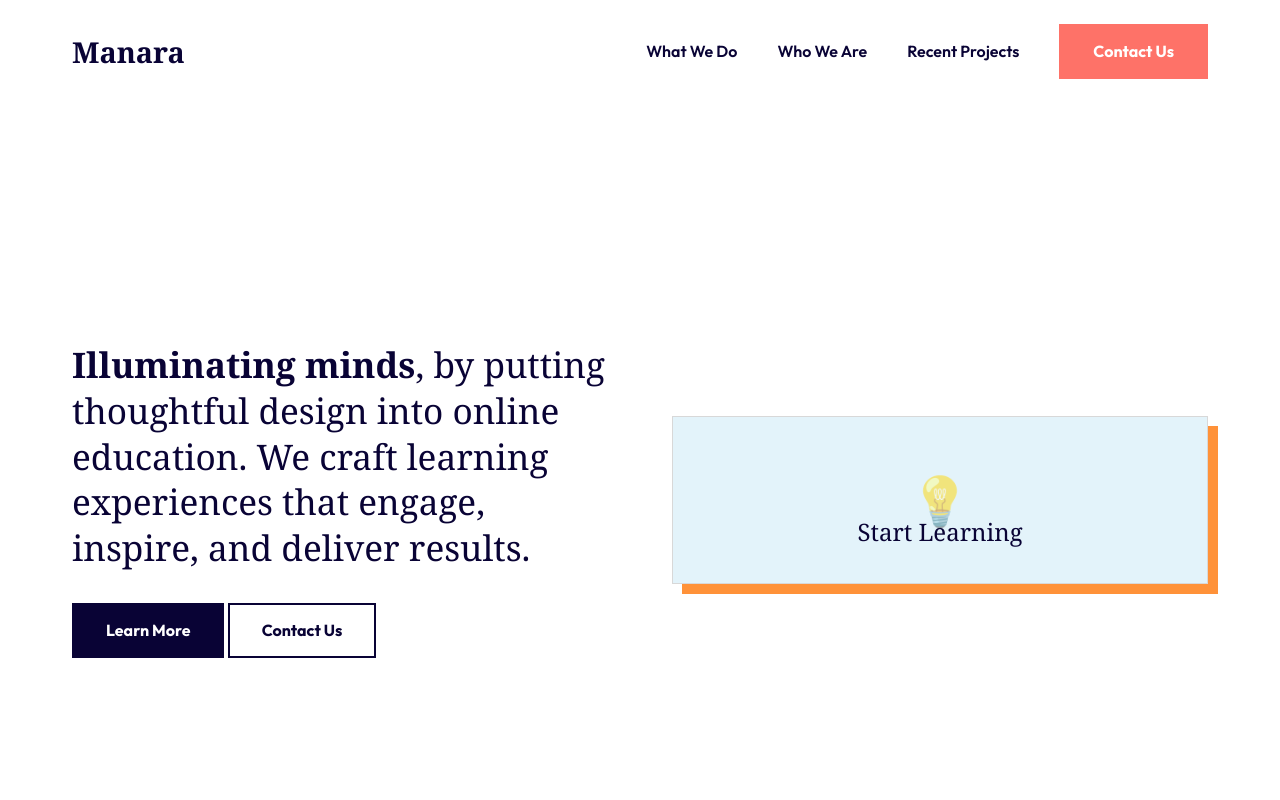
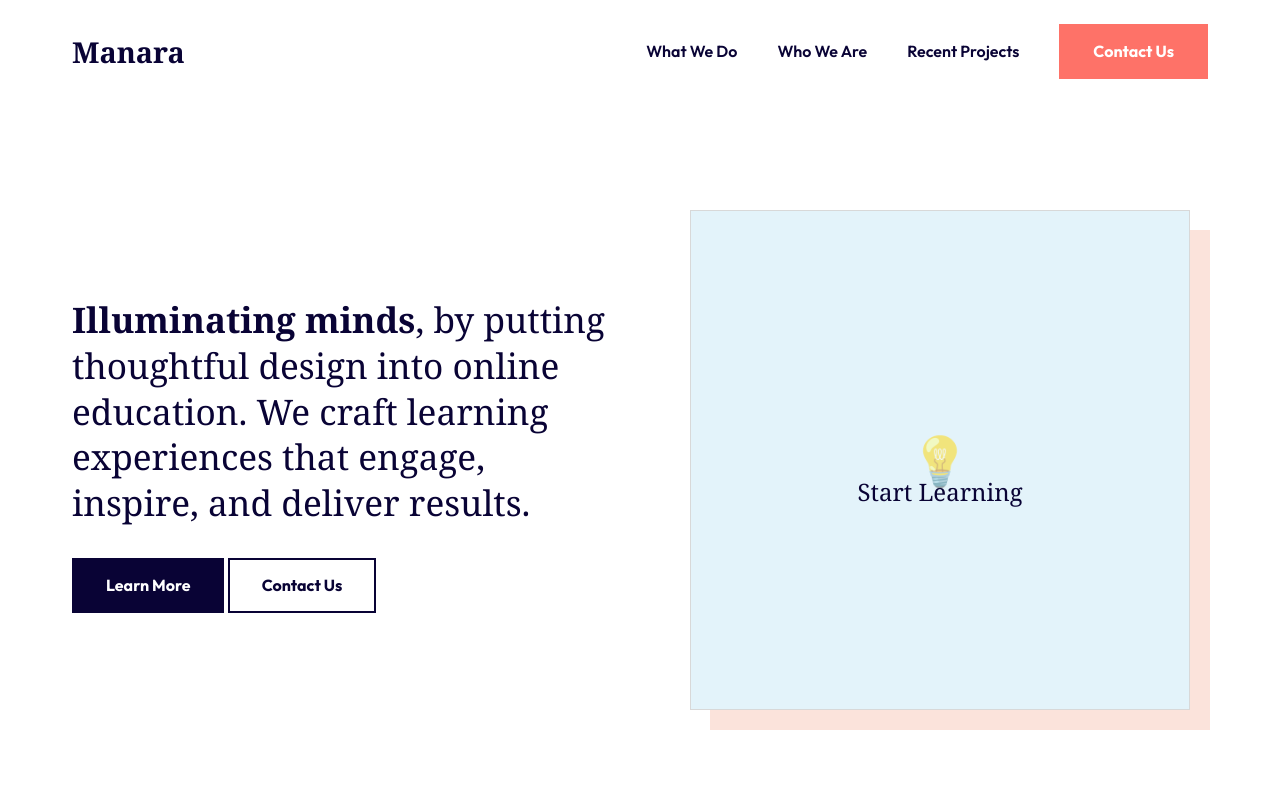
Before and after one commit to salhosny/manara-website, a plain HTML site: page index.html in a window 1280 px wide. Shown: the top 800 px of the page. Drawn offline with Linux system fonts and the light colour scheme.

Commit message:
fix first section

```diff
--- a/styles.css
+++ b/styles.css
@@ -266,22 +266,31 @@ header.scrolled {
 .hero-visual {
     position: relative;
     /* Simulate the playful line art / frame style */
-    /* Simulate the playful line art / frame style */
-    min-height: 600px;
+    /* Removed min-height 800px to overlap correctly with content flow */
     display: flex;
     justify-content: center;
-    align-items: center;
+    align-items: flex-start;
+    /* Align to top to match text */
+    padding-top: 10px;
+    /* Slight offset if needed */
 }
 
 .hero-shape-bg {
     width: 100%;
-    height: 100%;
+    max-width: 500px;
+    /* Square width */
+    height: 500px;
+    /* Square height */
     background: var(--bg-white);
     border: 1px solid var(--color-border-gray);
     border-radius: 0px;
     position: relative;
-    box-shadow: 10px 10px 0px var(--accent-orange);
+    box-shadow: 20px 20px 0px #FBE3DB;
+    /* Solid peach shadow restored */
 }
+
+/* Solid peach offset block */
+
 
 /* Services Section */
 .services {
```
